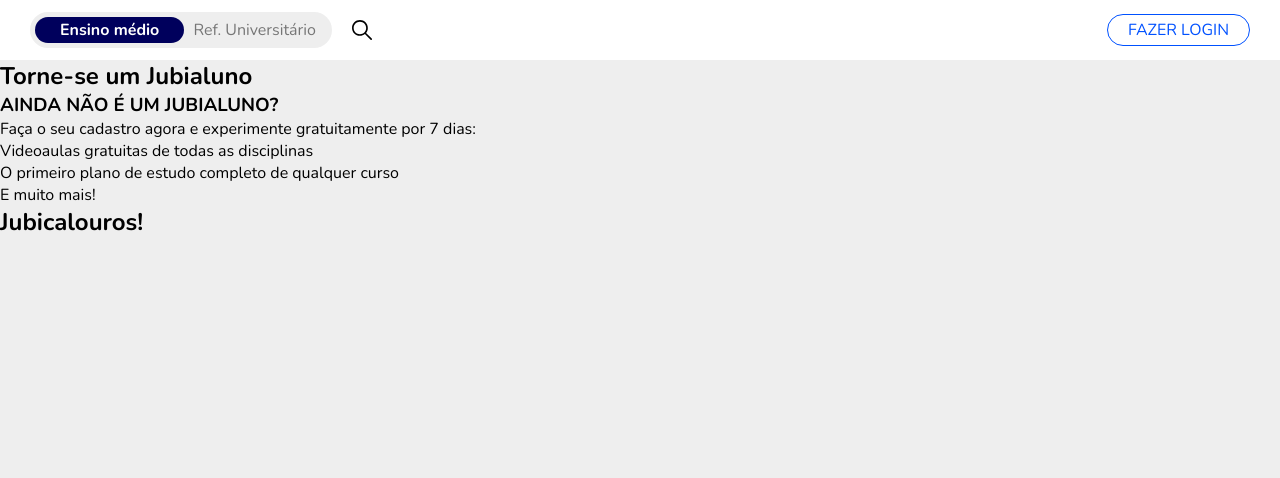
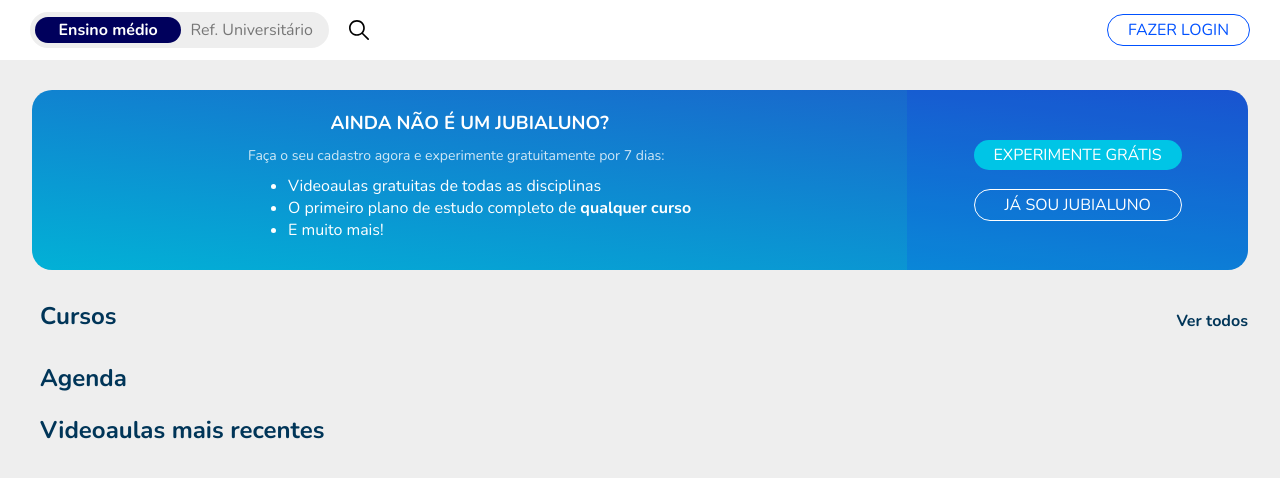
Before and after one commit to Crisnzx/clone-biologia-total, a plain HTML site: page index.html in a window 1280 px wide. Drawn offline with nearby package versions, Linux system fonts and the light colour scheme.

Commit message:
continuacao html e css

```diff
--- a/index.html
+++ b/index.html
@@ -14,34 +14,52 @@
 <body>
     <header id="topbar">
         <div id="change-subject-and-img">
-            <div id="change-subject">
-                <a id="button-em" href="#">Ensino médio</a>
-                <a id="button-ru" href="#">Ref. Universitário</a>
+            <div id="change-subject" class="em">
+                <a onclick="Modal.em()" id="button-em" href="#">Ensino médio</a>
+                <a onclick="Modal.ru()" id="button-ru" href="#">Ref. Universitário</a>
             </div>
             <img class="icon" id="loupe" src="./assets/loupe.svg" alt="Pesquisar">
         </div>
-        <a id="button-login" href="#">FAZER LOGIN</a>
+        <a id="button-login" class="button" href="#">FAZER LOGIN</a>
     </header>
     <main>
         <section id="jubialuno">
-            <h2 class= "sr-only">Torne-se um Jubialuno</h2>
+            <h2 class="sr-only">Torne-se um Jubialuno</h2>
             <div class="card jubialuno">
+                <div id="text">
                     <h3>AINDA NÃO É UM JUBIALUNO?</h3>
+                    <div>
                         <p>Faça o seu cadastro agora e experimente gratuitamente por 7 dias:</p>
                         <ul>
                             <li>Videoaulas gratuitas de todas as disciplinas</li>
-                    <li>O primeiro plano de estudo completo de  qualquer curso</li>
+                            <li>O primeiro plano de estudo completo de <b>qualquer curso</b></li>
                             <li>E muito mais!</li>
                         </ul>
                     </div>
+                </div>
+                <div id="buttons">
+                    <a class="button" href="#">EXPERIMENTE GRÁTIS</a>
+                    <a class="button" href="#">JÁ SOU JUBIALUNO</a>
+                </div>
+            </div>
         </section>
-        <section id="jubicalouros">
-            <h2>Jubicalouros!</h2>
+        <section id="cursos">
+            <div>
+                <h2>Cursos</h2>
+                <a href="#">Ver todos</a>
+            </div>
+        </section>
+        <section id="agenda">
+            <h2>Agenda</h2>
+        </section>
+        <section id="novas-videoaulas">
+            <h2>Videoaulas mais recentes</h2>
         </section>
     </main>
     <footer>
 
     </footer>
+    <script src="script.js"></script>
 </body>
 
 </html>
--- /dev/null
+++ b/script.js
@@ -0,0 +1,15 @@
+const Modal = {
+
+    em() {
+
+        const element = document.querySelector("#change-subject");
+        element.classList.remove("ru");
+        element.classList.add("em");
+
+    },
+    ru() {
+        const element = document.querySelector("#change-subject");
+        element.classList.remove("em");
+        element.classList.add("ru");
+    }
+}
--- a/styles.css
+++ b/styles.css
@@ -4,12 +4,12 @@
 
     --gray-50: rgb(238,238,238);
     --blue-200: rgb(0, 81, 255);
+    --blue-400: rgb(0, 53,88);
     --blue-500: rgb(0, 0, 92);
 }
 
 * {
     margin:0;
-    padding:0;
     box-sizing: content-box;
     font-family: "Nunito", sans-serif;
 }
@@ -19,6 +19,35 @@
     height: 100%;
 }
 
+a.button {
+    padding: 4px 20px;
+    border: solid;
+    border-width: 1px;
+    border-radius: 20px;
+    text-decoration: none;
+}
+
+/*TITLES ============================== */
+
+h2 {
+
+    margin: 20px 0 10px 40px;
+    color: var(--blue-400);
+}
+
+/*SCREEN-READER ============================== */
+
+.sr-only {
+    position: absolute;
+    width: 1px;
+    height: 1px;
+    padding: 0;
+    margin: -1px;
+    overflow: hidden;
+    clip: rect(0, 0, 0, 0);
+    white-space: nowrap;
+    border-width: 0;
+}
 /*TOPBAR ============================== */
 
 #topbar {
@@ -29,6 +58,23 @@
     justify-content: space-between;
 }
 
+#loupe {
+    margin-left: 20px;
+    cursor: pointer;
+
+}
+
+#button-login {
+    margin-right: 30px;
+    color: var(--blue-200);
+    border-color: var(--blue-200);
+}
+
+#button-login:hover {
+    background-color: var(--blue-200);
+    color: white;
+}
+
 #change-subject-and-img {
 
     margin-left: 30px;
@@ -37,58 +83,168 @@
     align-items: center;
 }
 
-#loupe {
-    margin-left: 20px;
-    cursor: pointer;
+/*CHANGE-SUBJECT ============================== */
 
-}
-#change-subject {
+div.em#change-subject {
 
     background-color: var(--gray-50);
     padding: 7px 16px 7px 5px;
     border-radius: 20px;
-
 }
 
-#button-em {
+div.em #button-em {
+
     background-color: var(--blue-500);
     color: white;
-    padding: 2px 25px;
+    padding: 2px 23.5px;
     text-decoration: none;
     font-weight: bold;
     border-radius: 30px;
 }
 
-#button-ru {
+div.em #button-ru {
     margin-left: 5px;
     text-decoration: none;
     color: black;
     opacity: 0.5;
 }
 
-#button-login {
-    margin-right: 30px;
-    padding: 4px 20px;
-    border: solid;
-    border-width: 1px;
+
+div.ru#change-subject {
+
+    background-color: var(--gray-50);
+    padding: 7px 5px 7px 16px;
     border-radius: 20px;
-    color: var(--blue-200);
-    text-decoration: none;
-    border-color: var(--blue-200);
+
 }
 
-#button-login:hover {
-    background-color: var(--blue-200);
+div.ru #button-em {
+
+    margin-right: 20px;
+    text-decoration: none;
+    color: black;
+    opacity: 0.5;
+}
+
+div.ru #button-ru {
+
+    background-color: var(--blue-500);
+    color: white;
+    padding: 2px 15px;
+    text-decoration: none;
+    font-weight: bold;
+    border-radius: 30px;
+}
+
+
+
+/*CARD ============================== */
+
+.card {
+
+    background-color: white;
+    width: 95%;
+    margin: auto;
+    display: flex;
+    justify-content: space-around;
+
+}
+/*CARD JUBIALUNO ============================== */
+
+.card.jubialuno {
+
+    margin-top: 20px;
+    background-image: linear-gradient(187deg, rgb(28, 93, 203),rgb(2, 177, 214));
+    height: 180px;
+    margin-top: 30px;
+    border-radius: 20px;
+
+}
+
+.card.jubialuno #text {
+
+    padding: 0 40px;
+    width: 70%;
+    text-align: justify;
+}
+
+.card.jubialuno #text div {
+    display: grid;
+    justify-content: center;
+}
+
+.card.jubialuno #text h3 {
+
+    color: white;
+    text-align: center;
+    margin-top: 20px;
+}
+
+.card.jubialuno #text p {
+
+    margin-top: 10px;
+    color: white;
+    font-size: 87.5%;
+    font-weight: lighter;
+    opacity: 0.8;
+}
+
+.card.jubialuno #text ul {
+
+    margin-top: 10px;
     color: white;
 }
 
-/*CARD ============================== */
+.card.jubialuno #buttons {
 
-/*CARD JUBIALUNO ============================== */
+    display:grid;
+    align-items: center;
+    justify-content: center;
+    width: 30%;
+    padding: 40px 0px;
+    background-color: rgba(0, 0, 255, 0.1);
+    border-radius: 0 20px 20px 0;
+}
 
-/*CARD JUBICALOURO ============================== */
+.card.jubialuno #buttons :first-child {
 
+    background-color: rgb(0, 197, 230);
+    color: white;
+    border: none;
+}
+
+.card.jubialuno #buttons :last-child {
+
+    border: solid 1.5px white;
+    color: white;
+    text-align: center;
+}
+
+/*TITULO CURSOS ============================== */
+
+#cursos div {
+    display: flex;
+    align-items: center;
+
+    justify-content: space-between;
+    width: 97.5%;
+    margin: 30px 0 20px;
+}
+
+#cursos div h2 {
+    margin-top: 0;
+    margin-bottom: 10px;
+}
+
+#cursos div a {
+
+    text-decoration: none;
+    font-weight: bold;
+    color: var(--blue-400);
+}
 /*CARD CURSOS ============================== */
+
+
 
 /*CARD AGENDA ============================== */
 
```
Lines whose indentation alone changed are shown as unchanged.
